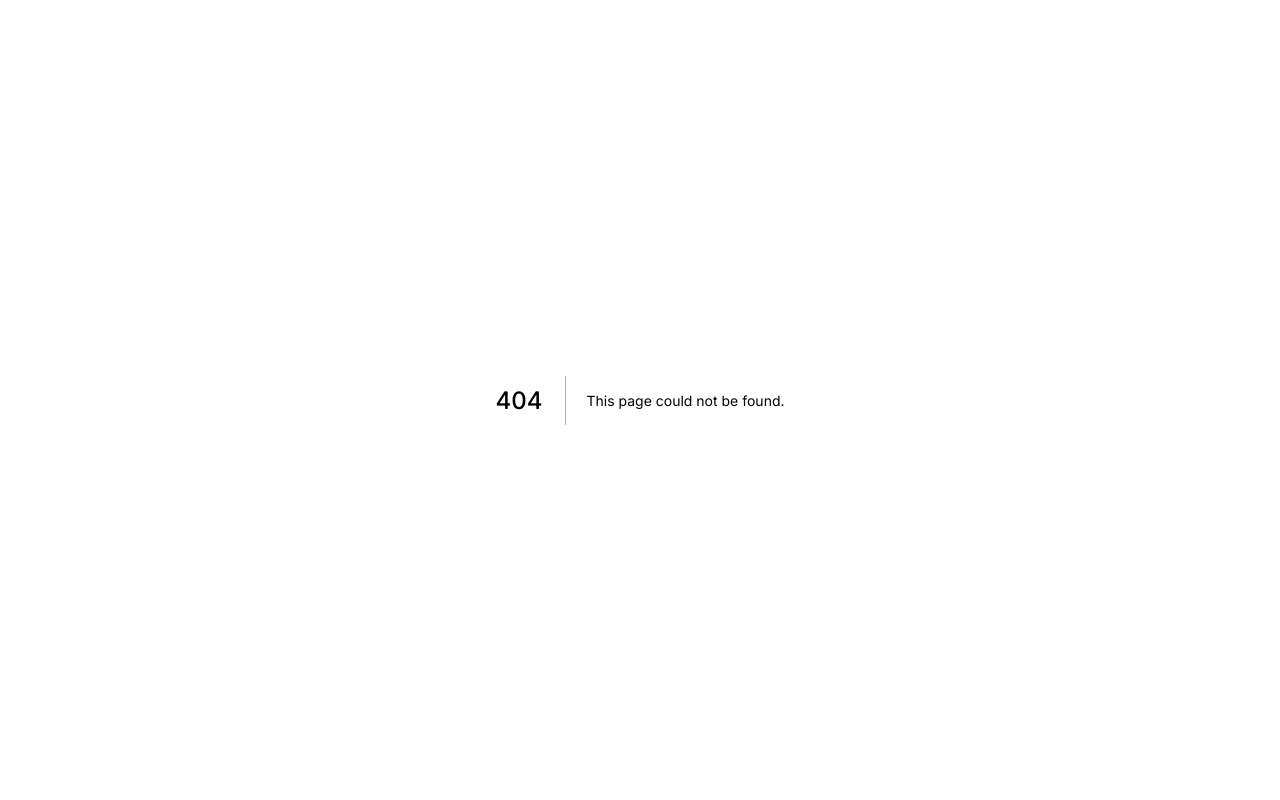
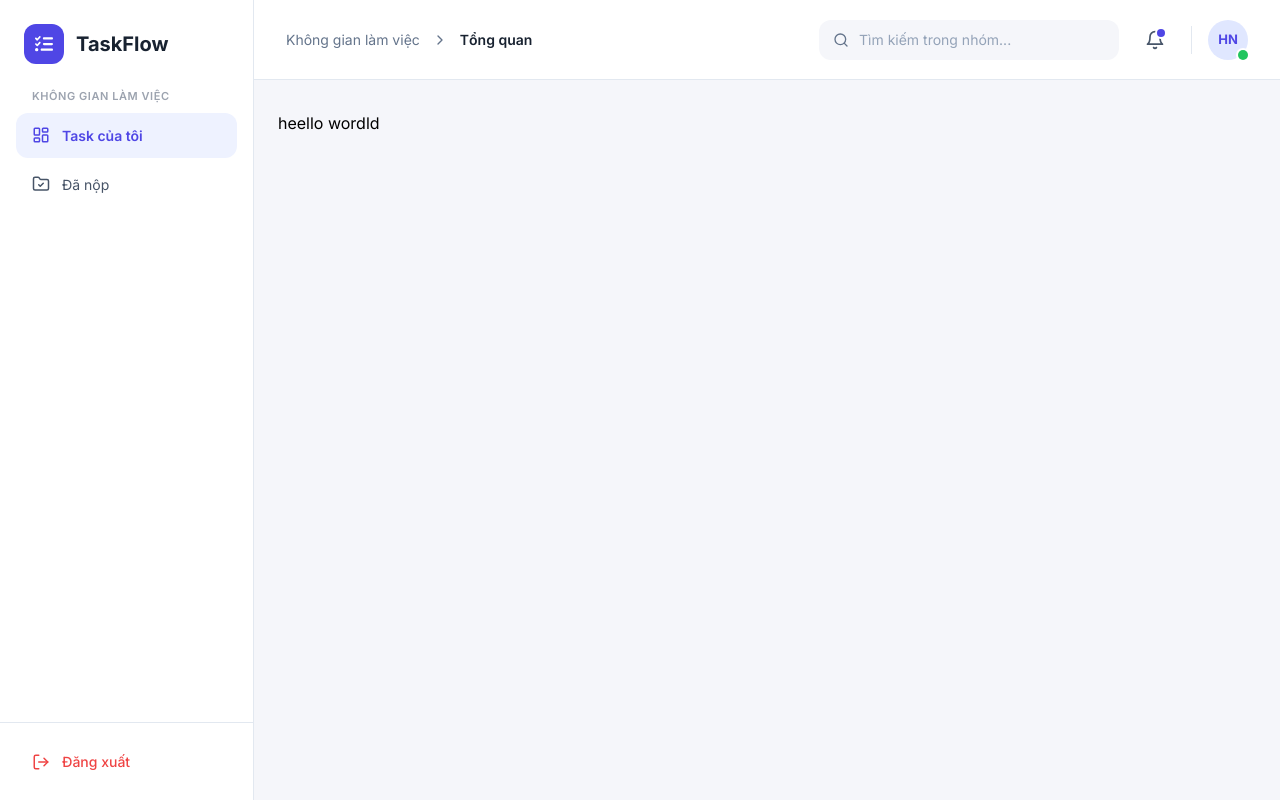
Before and after one commit to NamCodeCach/TaskFlow, a Next.js app: page /user/task/list in a window 1280 px wide. Before the commit this address had no page. Built offline with nearby package versions, Linux system fonts and the light colour scheme.

Commit message:
Bố cục lại thư mục

```diff
--- a/app/(home)/admin/submit-task/list/page.tsx
+++ b/app/(home)/(dashboard)/admin/submit-task/list/page.tsx
@@ -1,4 +1,4 @@
-export default function BaiNopList() {
+export default function Page() {
   return (
     <div className="flex-1 ">
       <h1 className="text-2xl font-bold text-text">Bài nộp</h1>
--- /dev/null
+++ b/app/(home)/(dashboard)/user/task/list/page.tsx
@@ -0,0 +1,7 @@
+export default function Page() {
+  return (
+    <>
+      <h1>heello wordld</h1>
+    </>
+  );
+}
```
Also changed, not shown: app/(home)/(dashboard)/admin/dashboard/page.tsx (renamed from app/(home)/admin/dashboard/page.tsx), app/(home)/(dashboard)/layout.tsx (renamed from app/(home)/admin/layout.tsx).
